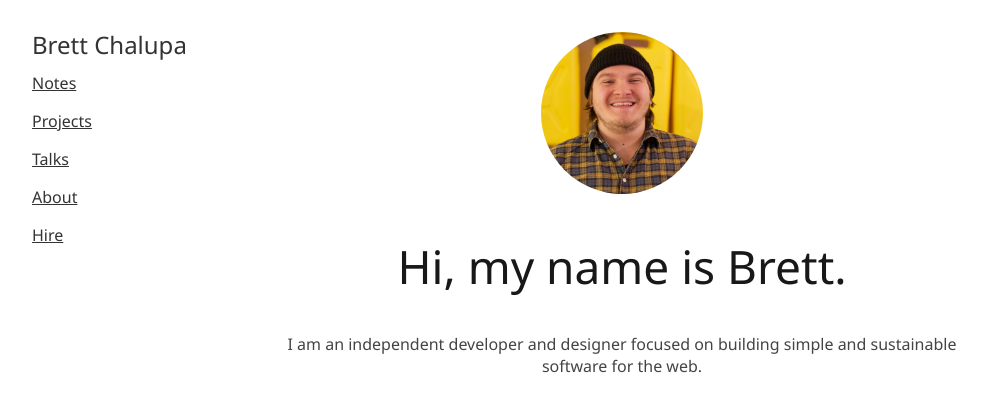
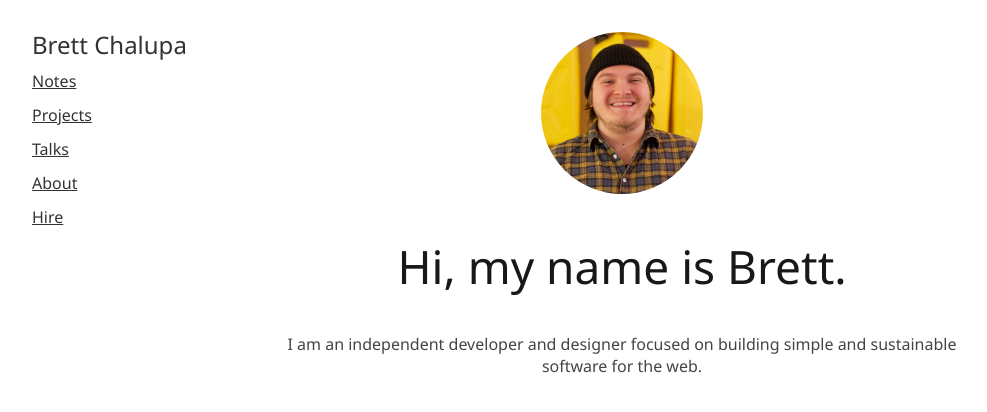
Before and after one commit to brettchalupa/brettchalupa.github.io, a Jekyll site: the page built from index.html, in a window 1280 px wide. Shown: the top 412 px of the page, without its empty margins (138-1125 px from the left). Built offline with Jekyll 4.4.1, drawn with Linux system fonts in a browser that asks for light colours; a script that is not in the unit is left out.

Commit message:
Decrease nav li line height
This makes them a bit closer together, increasing the tightness of the
sidebar nav.

```diff
--- a/_sass/layout.scss
+++ b/_sass/layout.scss
@@ -114,6 +114,10 @@ img {
 .nav {
   list-style: none;
   padding-left: 0;
+
+  li {
+    line-height: 18px;
+  }
 }
 
 /* #Media Queries
```
